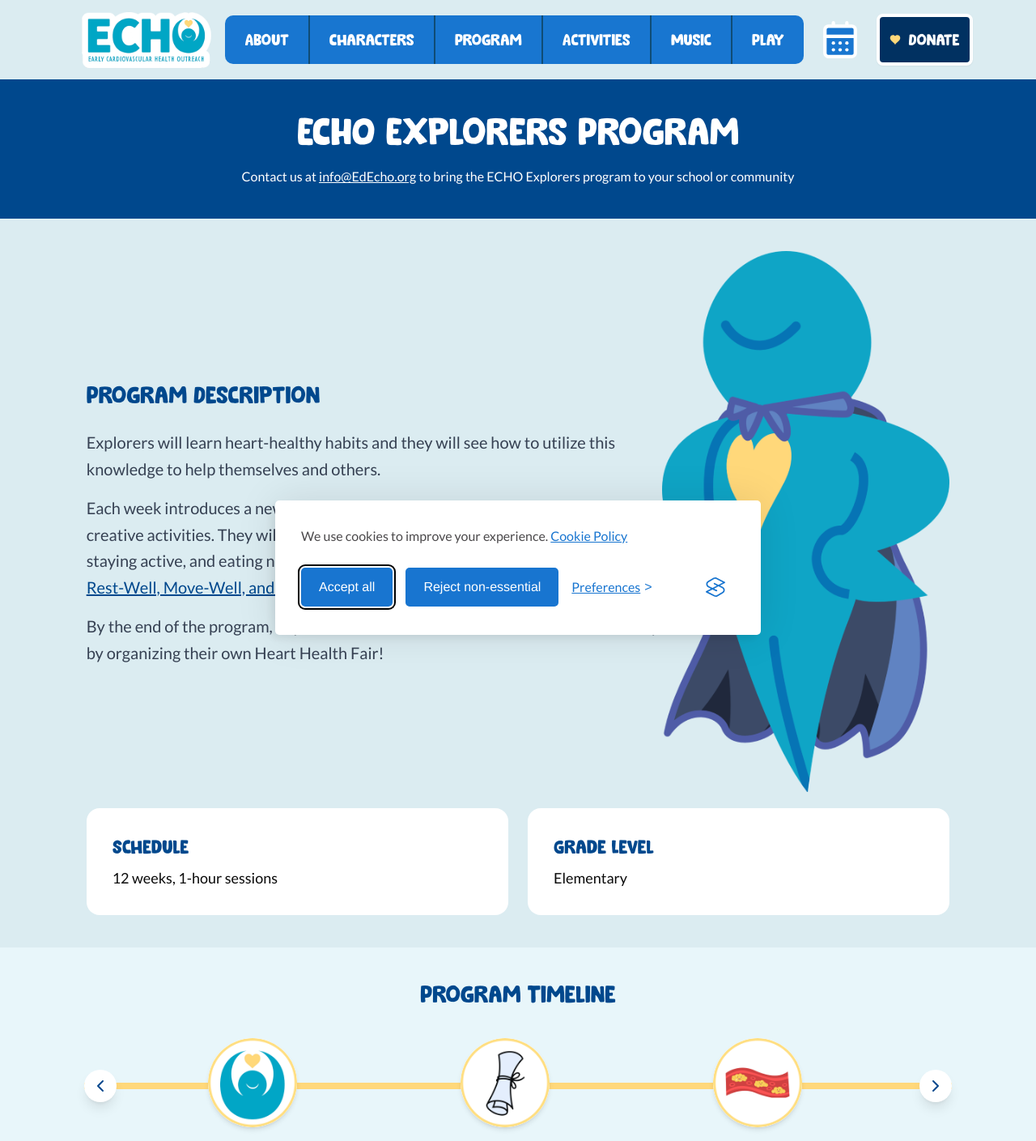
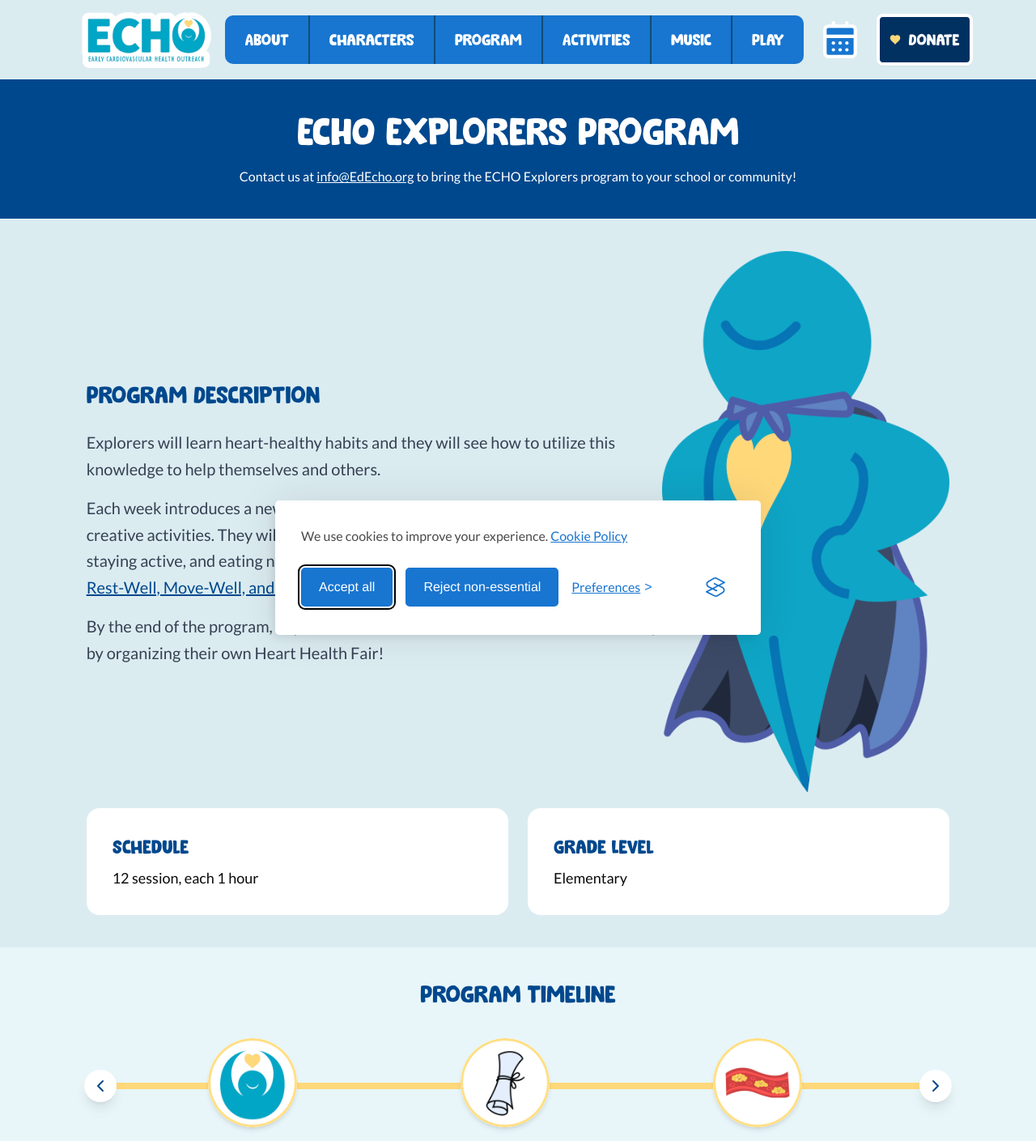
Before and after one commit to ganning127/echo_website, a Next.js app: page /program/echo-explorers in a window 1280 px wide. Shown: the top 1409 px of the page at 81% size. Built offline with nearby package versions, Linux system fonts and the light colour scheme.

Commit message:
Update page.tsx

```diff
--- a/src/app/program/echo-explorers/page.tsx
+++ b/src/app/program/echo-explorers/page.tsx
@@ -33,7 +33,7 @@
             <a href="mailto:info@EdEcho.org" className="underline">
               info@EdEcho.org
             </a>{" "}
-            to bring the ECHO Explorers program to your school or community
+            to bring the ECHO Explorers program to your school or community!
           </p>
         </div>
         <div className="bg-[#DBECF1]">
@@ -80,7 +80,7 @@
           <section className="w-5/6 max-w-6xl mx-auto grid grid-cols-1 lg:grid-cols-2 xl:grid-cols-2 gap-6 px-5 pb-10 sm:px-0">
             <div className="bg-white  rounded-2xl p-8 transition delay-150 duration-300 ease-in-out hover:-translate-y-1 hover:scale-105">
               <h3 className="text-2xl text-[#00488D] mb-2">Schedule</h3>
-              <p className="text-lg">12 weeks, 1-hour sessions</p>
+              <p className="text-lg">12 session, each 1 hour</p>
             </div>
 
             <div className="bg-white  rounded-2xl p-8 transition delay-150 duration-300 ease-in-out hover:-translate-y-1 hover:scale-105">
```
